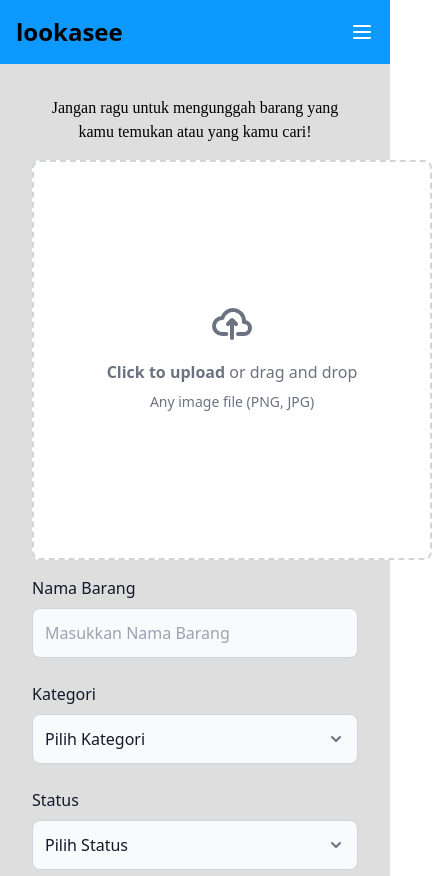
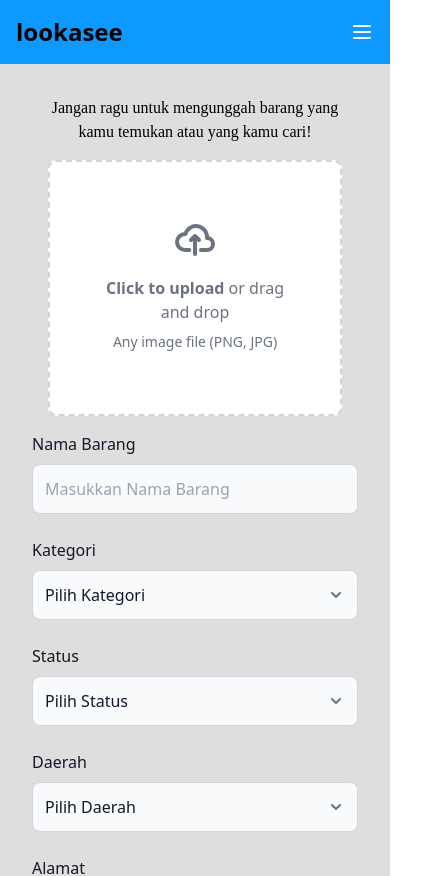
Before and after one commit to Atria23/lookasee, a React (Vite) app: page /upload in a window 390 px wide. Shown: the top 876 px of the page, 432 px wide, since content can reach past the window. Built offline with nearby package versions, Linux system fonts and the light colour scheme.

Commit message:
responsive upload

```diff
--- a/src/Components/common/Upload.jsx
+++ b/src/Components/common/Upload.jsx
@@ -167,21 +167,21 @@ const handleFileSelect = (event) => {
             Jangan ragu untuk mengunggah barang yang kamu temukan atau yang kamu cari!
           </p>
         </div>
-        <div className="max-w-md mx-auto mt-4">
+
+        <div className="max-w-full mx-auto mt-4 px-4 sm:max-w-md">
           {/* Dropzone and File Input Combined */}
           <div
-            className="border-2 bg-white border-dashed border-gray-300 mx-auto rounded-lg p-4 mb-4"
-            onDrop={handleDrop}
+           className="border-2 bg-white border-dashed border-gray-300 mx-auto rounded-lg p-4 mb-4 cursor-pointer text-center flex items-center justify-center w-full h-64 sm:h-80 md:h-96"
+           onDrop={handleDrop}
             onDragOver={(e) => e.preventDefault()}
             onClick={() => document.getElementById('fileInput').click()} // Trigger file input click
-            style={{ cursor: 'pointer', width: '400px', height: '400px', display: 'flex', alignItems: 'center', justifyContent: 'center' }}
-          >
+           >
             {previewUrl ? (
               <img src={previewUrl} alt="Preview" className="w-full h-full object-contain" />
             ) : (
               <div className="flex flex-col items-center justify-center pt-5 pb-6">
                 <svg
-                  className="w-10 h-10 mb-4 text-gray-500 dark:text-gray-400"
+                  className="w-10 h-10 mb-4 text-gray-500"
                   aria-hidden="true"
                   xmlns="http://www.w3.org/2000/svg"
                   fill="none"
@@ -214,6 +214,7 @@ const handleFileSelect = (event) => {
             style={{ display: 'none' }} // Hide the actual file input
           />
         </div>
+
         <div className="mb-6">
           <label
             htmlFor="item-name"
--- a/src/Components/common/UserGuide.jsx
+++ b/src/Components/common/UserGuide.jsx
@@ -180,7 +180,7 @@ function UserGuide() {
         >
           <CloseIcon />
         </button>
-        <h1 className="text-4xl font-extrabold text-gray-800 mb-6">Panduan Penggunaan</h1>
+        <h1 className="text-center md:text-left text-4xl font-extrabold text-gray-800 mb-6">Panduan Penggunaan</h1>
 
         <div className="flex space-x-4 mb-8">
           <button
```
